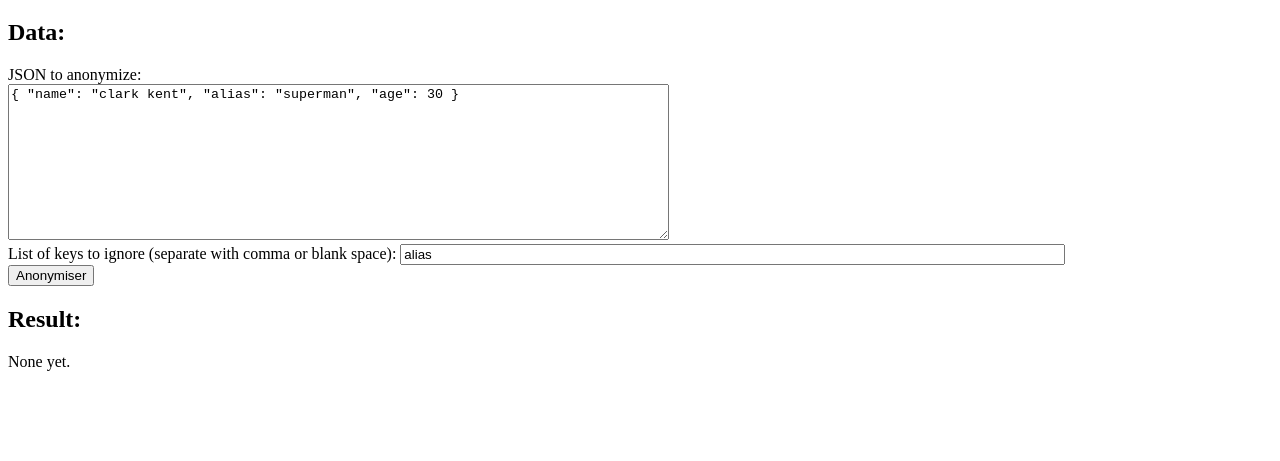
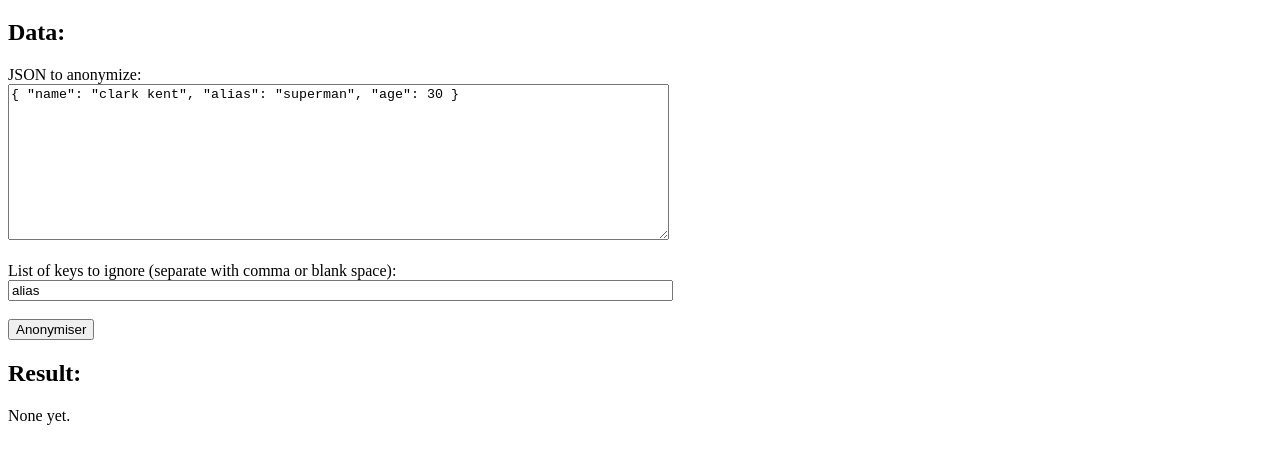
Before and after one commit to simonrenoult/anonymizer, a plain HTML site: page index.html in a window 1280 px wide. Shown: the part 61-522 px from the top of the page. Drawn offline with nearby package versions, Linux system fonts and the light colour scheme.

Commit message:
refactor: better html

```diff
--- a/index.html
+++ b/index.html
@@ -1,29 +1,37 @@
 <!DOCTYPE html>
 <html>
 <head>
-    <title>Anonymiser</title>
+    <title>Anonymizer</title>
 </head>
 <body>
     <h1>JSON Anonymizer</h1>
     <h2>Data:</h2>
     <form id="anonymisation">
-        JSON to anonymize: <br>
-
-        <textarea name="json-source" cols="80" rows="10">{ "name": "clark kent", "alias": "superman", "age": 30 }</textarea>
+        <div>
+          JSON to anonymize:
+          <br>
+          <textarea name="json-source" cols="80" rows="10">{ "name": "clark kent", "alias": "superman", "age": 30 }</textarea>
+        </div>
 
         <br>
 
-        List of keys to ignore (separate with comma or blank space): <input value="alias" type="text" name="keysToIgnore" size="80">
+        <div>
+          List of keys to ignore (separate with comma or blank space):
+          <br>
+          <input value="alias" type="text" name="keysToIgnore" size="80">
+        </div>
 
         <br>
 
-        <input type="submit" value="Anonymiser">
+        <div>
+          <input type="submit" value="Anonymiser">
+        </div>
     </form>
 
     <h2>Result:</h2>
     <div id="result">None yet.</div>
 
     <script src="https://cdnjs.cloudflare.com/ajax/libs/jquery/3.1.1/jquery.min.js"></script>
-    <script src="./anonimisation.js"></script>
+    <script src="./anonymizer.js"></script>
 </body>
 </html>
```
Also changed, not shown: anonymizer.js (renamed from anonimisation.js).
